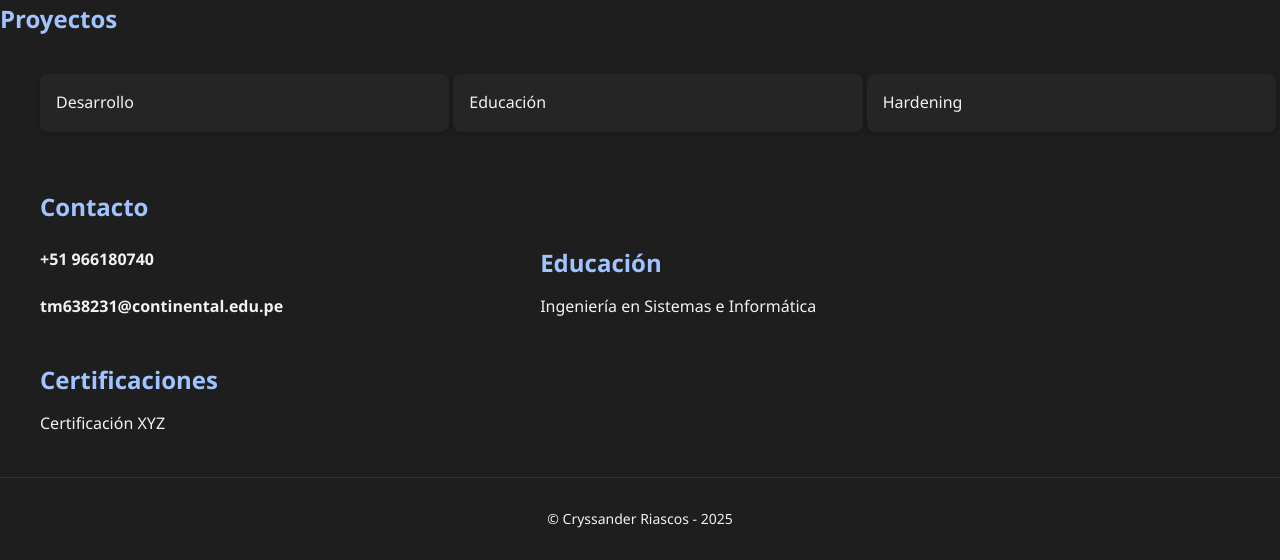
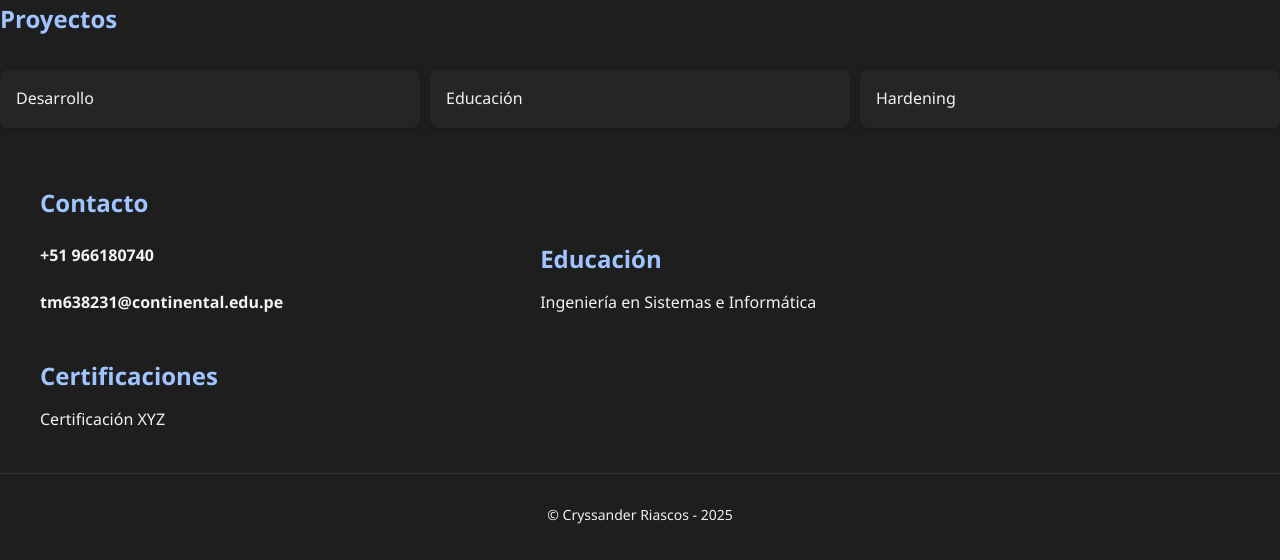
Before and after one commit to rlaricorcontinental/grupo8nrc23730, a Jekyll site: the page built from TM638231/index2.md, in a window 1280 px wide. Shown: the part 497-1057 px from the top of the page. Built offline with Jekyll 4.4.1, drawn with Linux system fonts in a browser that asks for light colours.

Commit message:
Update tm638231-index.html

```diff
--- a/_layouts/tm638231-index.html
+++ b/_layouts/tm638231-index.html
@@ -5,6 +5,13 @@
     <meta name="viewport" content="width=device-width, initial-scale=1.0">
     <title>{{ page.title }}</title>
     <link rel="stylesheet" href="/grupo8nrc23730/assets/css/fluentui-dark.css">
+    <style>
+        .grid-container {
+            display: grid;
+            grid-template-columns: repeat(3, 1fr);
+            gap: 10px;
+        }
+    </style>
 </head>
 <body>
     {% include tm638231-header.html %}
@@ -17,17 +24,11 @@
     </section>
     <section class="projects">
         <h2>Proyectos</h2>
-        <ul>
-          <li style="display: inline-block; width: 33%;">
-              <div class="card">Desarrollo</div>
-          </li>
-          <li style="display: inline-block; width: 33%;">
-              <div class="card">Educación</div>
-          </li>
-            <li style="display: inline-block; width: 33%;">
-              <div class="card">Hardening</div>
-          </li>
-        </ul>
+        <div class="grid-container">
+            <div class="card">Desarrollo</div>
+            <div class="card">Educación</div>
+            <div class="card">Hardening</div>
+        </div>
     </section>
     <section class="contact">
         <ul>
```
